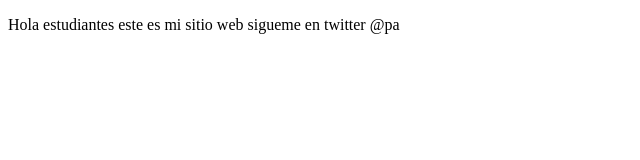
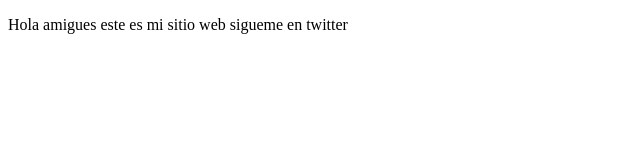
Before and after one commit to QuirogaPau/proyectoDemoCursoPrework, a plain HTML site: page index.html in a window 1280 px wide. Shown: the whole page, without its empty margins (0-640 px from the left). Drawn offline with Linux system fonts and the light colour scheme.

Commit message:
first commit

```diff
--- a/index.html
+++ b/index.html
@@ -7,8 +7,8 @@
     <title>Hola Mundo</title>
 </head>
 <body>
-    <p>Hola estudiantes este es mi sitio web
-        sigueme en twitter @pa
+    <p>Hola amigues este es mi sitio web
+        sigueme en twitter
     </p>
 
 </body>
```
